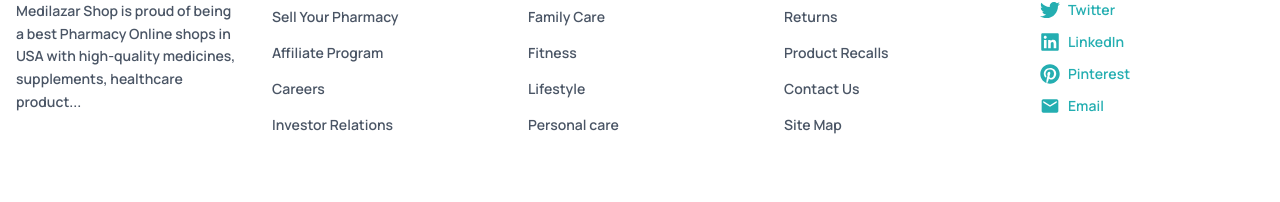
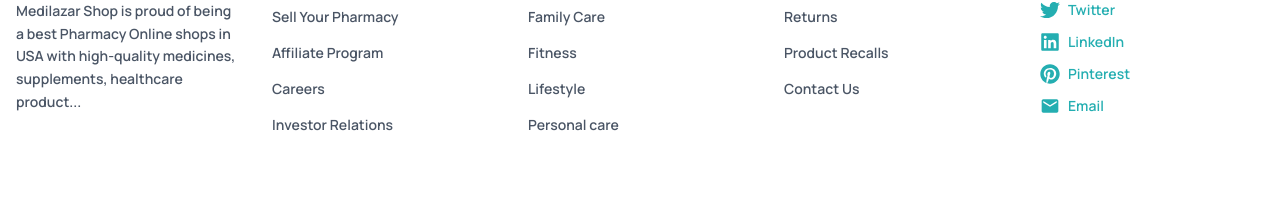
Before and after one commit to delightmichael1/phamacertical.ecommerce.app, a Next.js app: page / in a window 1280 px wide. Shown: the part 3626-3828 px from the top of the page. Built offline with nearby package versions, Linux system fonts and the light colour scheme.

Commit message:
initial commit

```diff
--- a/src/components/navigation/Footer.tsx
+++ b/src/components/navigation/Footer.tsx
@@ -45,7 +45,6 @@
     { label: "Returns", href: "#" },
     { label: "Product Recalls", href: "#" },
     { label: "Contact Us", href: "#" },
-    { label: "Site Map", href: "#" },
   ];
 
   const socialLinks: SocialLink[] = [
```
